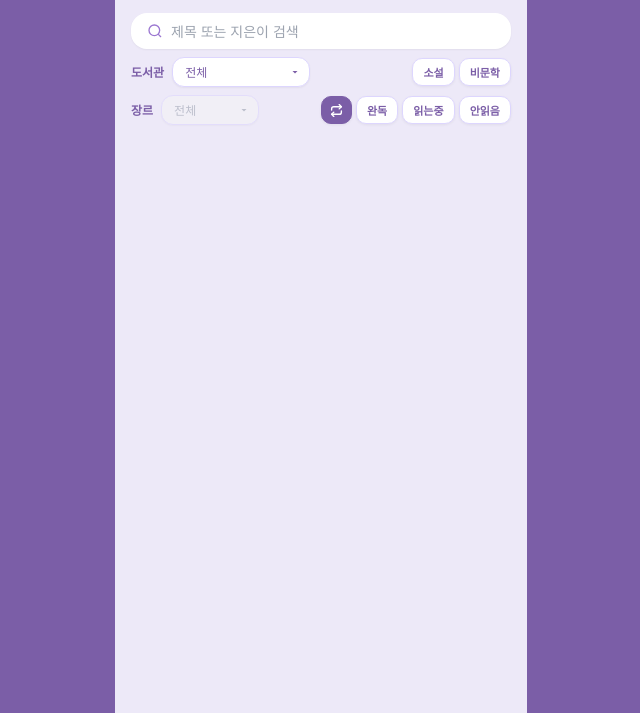
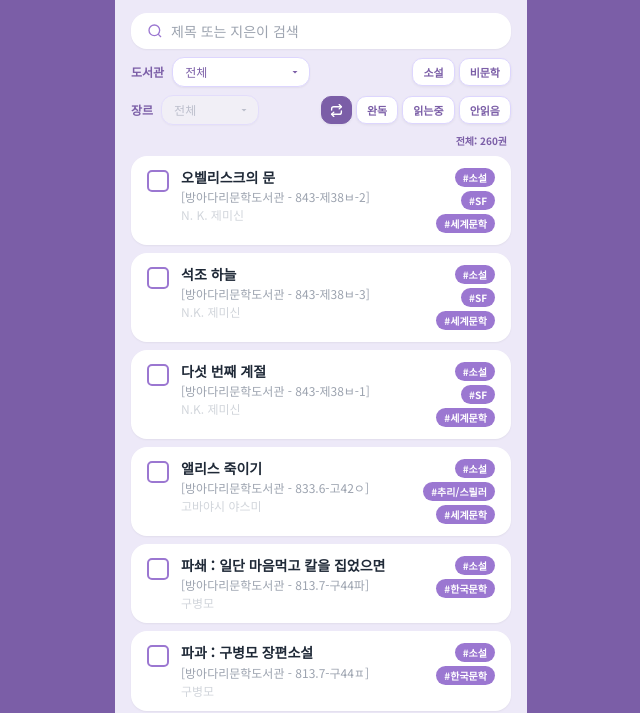
Before and after one commit to gksquf1959/booklist, a plain HTML site: page index.html in a window 1280 px wide. Shown: the part 87-800 px from the top of the page, without its empty margins (319-959 px from the left). Drawn offline with nearby package versions, Linux system fonts and the light colour scheme.

Commit message:
Update index.html

```diff
--- a/index.html
+++ b/index.html
@@ -3208,13 +3208,13 @@
     "genres": [],
     "status": "안읽음"
   },
-       {
+   {
     "title": "영원한 이방인 : 이창래 장편소설",
     "library": "영어특성화도서관",
     "callNo": "843-이811ㅇ",
     "author": "이창래",
     "type": "문학",
-    "genres": [세계문학],
+    "genres": ["세계문학"],
     "status": "안읽음"
   },
  {
@@ -3223,7 +3223,7 @@
     "callNo": "8843.6-웨68ㅇ",
     "author": "테디 웨인",
     "type": "문학",
-    "genres": [세계문학],
+    "genres": ["세계문학"],
     "status": "안읽음"
   },
  {
@@ -3232,7 +3232,7 @@
     "callNo": "8843-오58ㄴ",
     "author": "폴 오스터",
     "type": "문학",
-    "genres": [세계문학],
+    "genres": ["세계문학"],
     "status": "안읽음"
   },
   {
```
